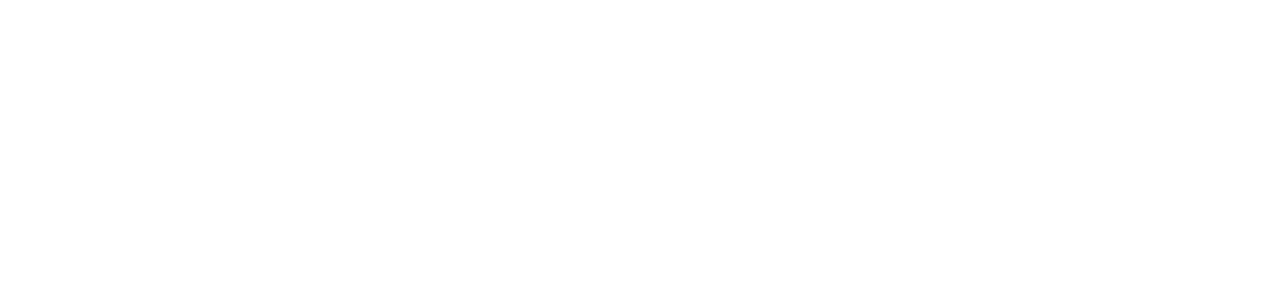
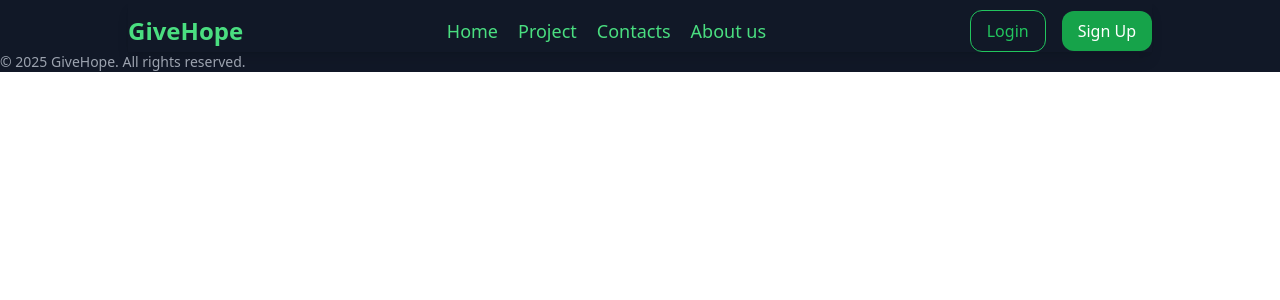
Before and after one commit to Nazarow-fullstack/hakaton, a Next.js app: page / in a window 1280 px wide. Shown: the top 300 px of the page. Built offline with nearby package versions, Linux system fonts and the light colour scheme.

Commit message:
do header with footer

```diff
--- a/src/app/layout.js
+++ b/src/app/layout.js
@@ -1,5 +1,7 @@
 import localFont from "next/font/local";
 import "./globals.css";
+import Footer from "@/components/footer/footer";
+import Header from "@/components/header/header";
 
 const geistSans = localFont({
   src: "./fonts/GeistVF.woff",
@@ -23,7 +25,11 @@
       <body
         className={`${geistSans.variable} ${geistMono.variable} antialiased`}
       >
+        <div className="bg-gray-900">
+          <Header></Header>
         {children}
+        <Footer></Footer>
+        </div>
       </body>
     </html>
   );
--- a/src/app/page.js
+++ b/src/app/page.js
@@ -1,8 +1,7 @@
-
-
 export default function Home() {
   return (
-    <div>
+    <div className=" bg-gray-900">
+
 
     </div>
   );
--- /dev/null
+++ b/src/components/footer/footer.js
@@ -0,0 +1,10 @@
+import React from 'react'
+
+const Footer = () => {
+  return (
+  <footer className="text-sm text-gray-400">© 2025 GiveHope. All rights reserved.</footer>
+
+  )
+}
+
+export default Footer
--- /dev/null
+++ b/src/components/header/header.js
@@ -0,0 +1,25 @@
+import Link from 'next/link'
+import React from 'react'
+
+const Header = () => {
+  return (<header className=" shadow-lg flex justify-between items-center max-w-[80%] mx-auto pt-[10px]">
+
+
+        <div className="text-2xl font-bold text-green-400">GiveHope</div>
+        <div className=" text-lg  flex gap-[20px]">
+          <Link href={"/"} className="hover:text-green-300 text-green-400 cursor-pointer">Home</Link>
+          <Link href={"/projects"} className="hover:text-green-300 text-green-400 cursor-pointer">Project</Link>
+          <Link href={"/contacts"} className="hover:text-green-300 text-green-400 cursor-pointer">Contacts</Link>
+          <Link href={"/about"} className="hover:text-green-300 text-green-400 cursor-pointer">About us</Link>
+        </div>
+
+      <div className="space-x-4">
+        <button className="bg-transparent border border-green-500 text-green-500 hover:bg-green-500 hover:text-white py-2 px-4 rounded-xl">Login</button>
+        <button className="bg-green-600 hover:bg-green-700 text-white py-2 px-4 rounded-xl">Sign Up</button>
+      </div>
+
+  </header>
+  )
+}
+
+export default Header
```
